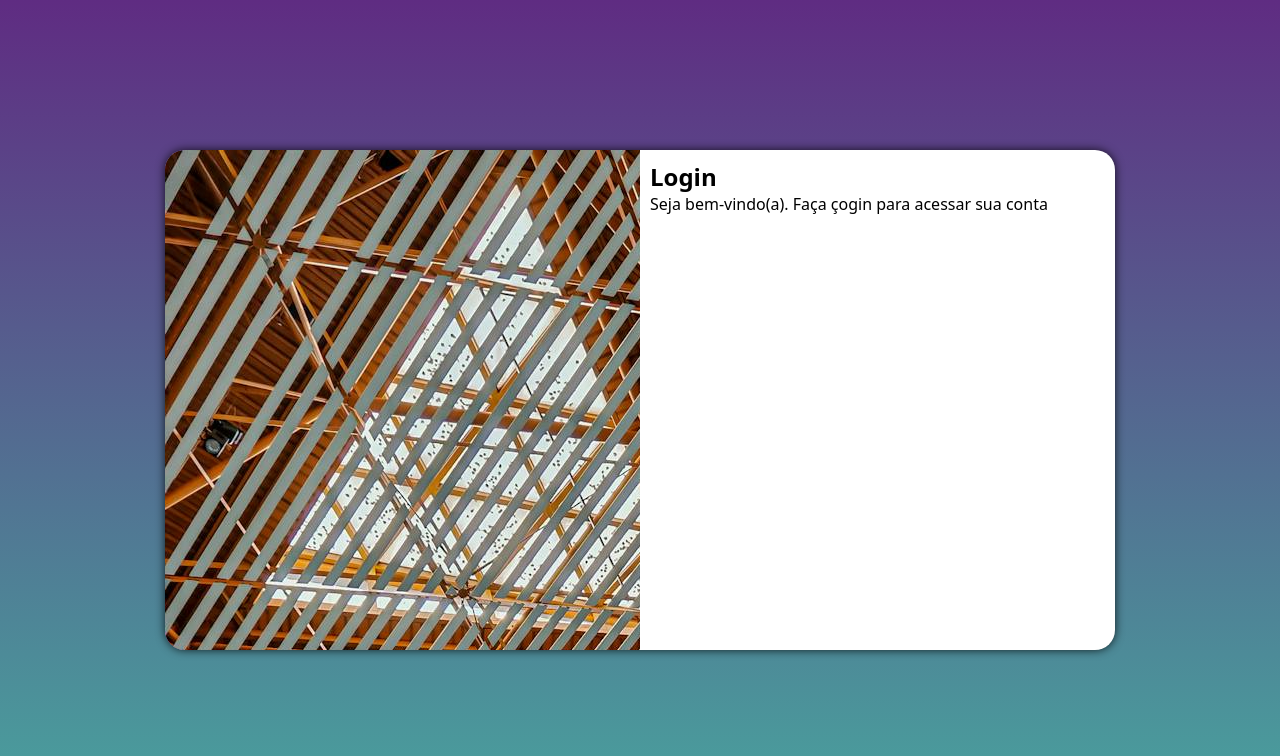
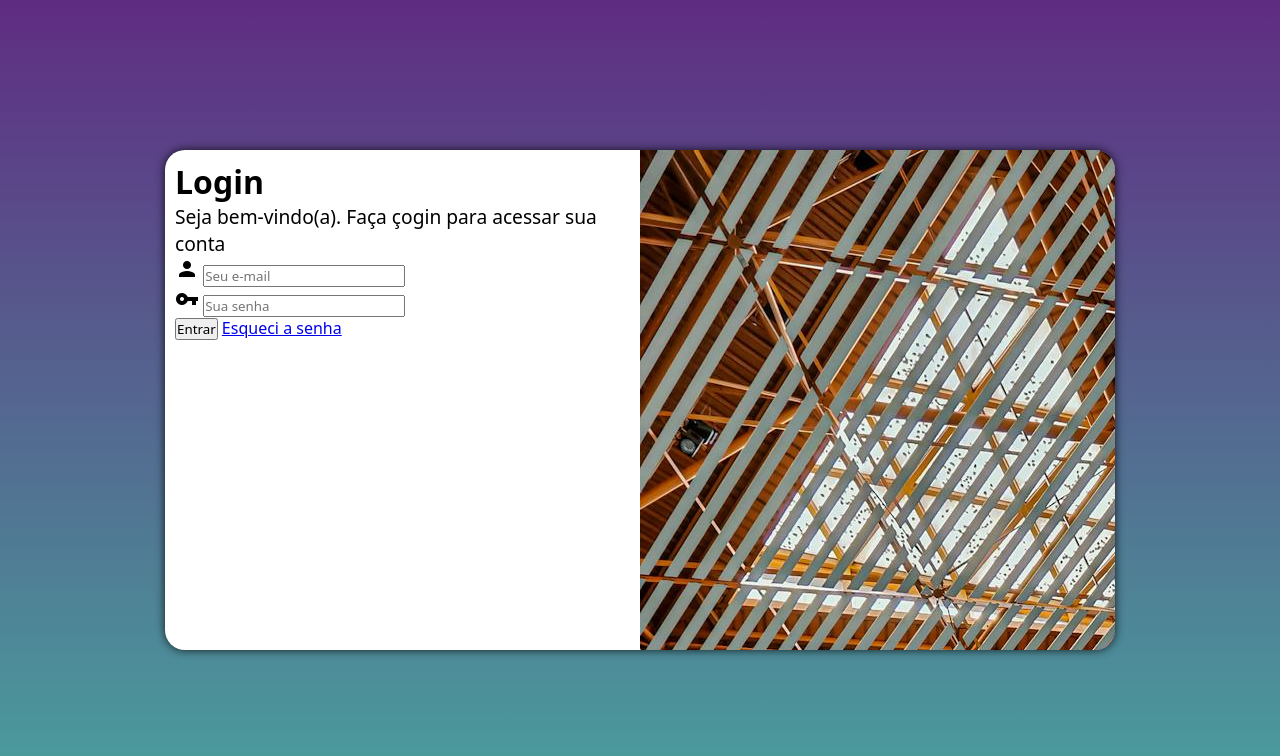
Before and after one commit to Biancaaline/projeto-login, a plain HTML site: page index.html in a window 1280 px wide. Drawn offline with Linux system fonts and the light colour scheme.

Commit message:
feat: formulario

```diff
--- a/index.html
+++ b/index.html
@@ -6,6 +6,7 @@
     <title>Login</title>
     <link rel="stylesheet" href="style.css">
     <link rel="stylesheet" href="media-query.css">
+    <link rel="stylesheet" href="https://fonts.googleapis.com/icon?family=Material+Icons" />
 </head>
 <body>
     <main>
@@ -17,6 +18,18 @@
             <h1>Login</h1>
             <p>Seja bem-vindo(a). Faça çogin para acessar sua conta</p>
             <form action="login.php">
+                <div class="campo">
+                    <span class="material-icons">person</span>
+                    <input type="email" name="login" id="ilogin" placeholder="Seu e-mail" autocomplete="email" required maxlength="30">
+                    <label for="ilogin"></label>
+                </div>
+                <div class="campo">
+                    <span class="material-icons">vpn_key</span>
+                    <input type="password" name="senha" id="isenha" placeholder="Sua senha" autocomplete="current-password" required minlength="8">
+                    <label for="isenha"></label>
+                </div>
+                <input type="submit" value="Entrar">
+                <a href="Esqueci a senha">Esqueci a senha</a>
 
             </form>
 
--- a/media-query.css
+++ b/media-query.css
@@ -29,13 +29,21 @@
         width: 950px;
     }
     section#login > div#imagem{
-        float: left;
+        float: right;
         width: 50%;
         height: 100%;
     }
 
     section#login > div#formulario{
-        float: right;
+        float: left;
         width: 50%;
     }
+
+    div#formulario > h1{
+        font-size: 2em;
+    }
+
+    div#formulario > p{
+        font-size: 1.2em;
+    }
 }
--- a/style.css
+++ b/style.css
@@ -49,3 +49,7 @@ section#login >div#formulario{
     display: block;
     padding: 10px;
 }
+
+div#formulario > p{
+    font-size: 1em;
+}
```
